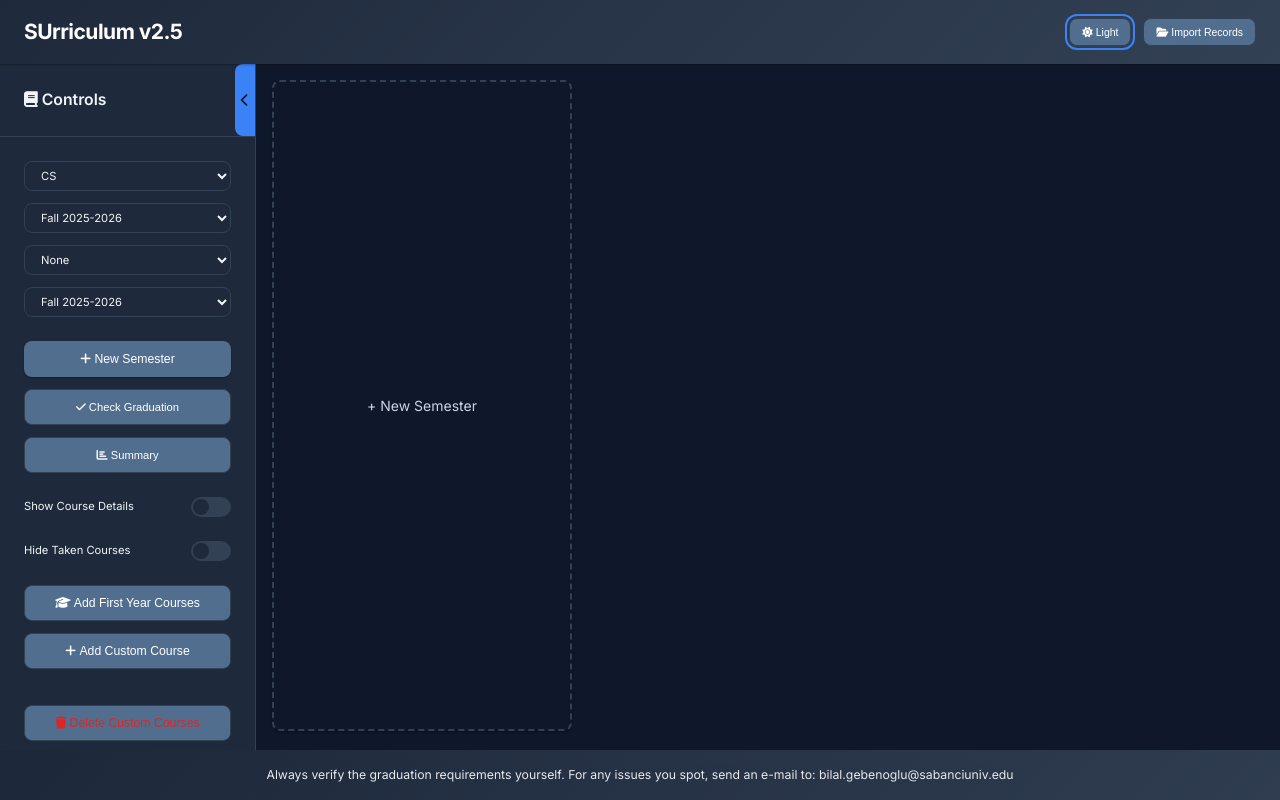
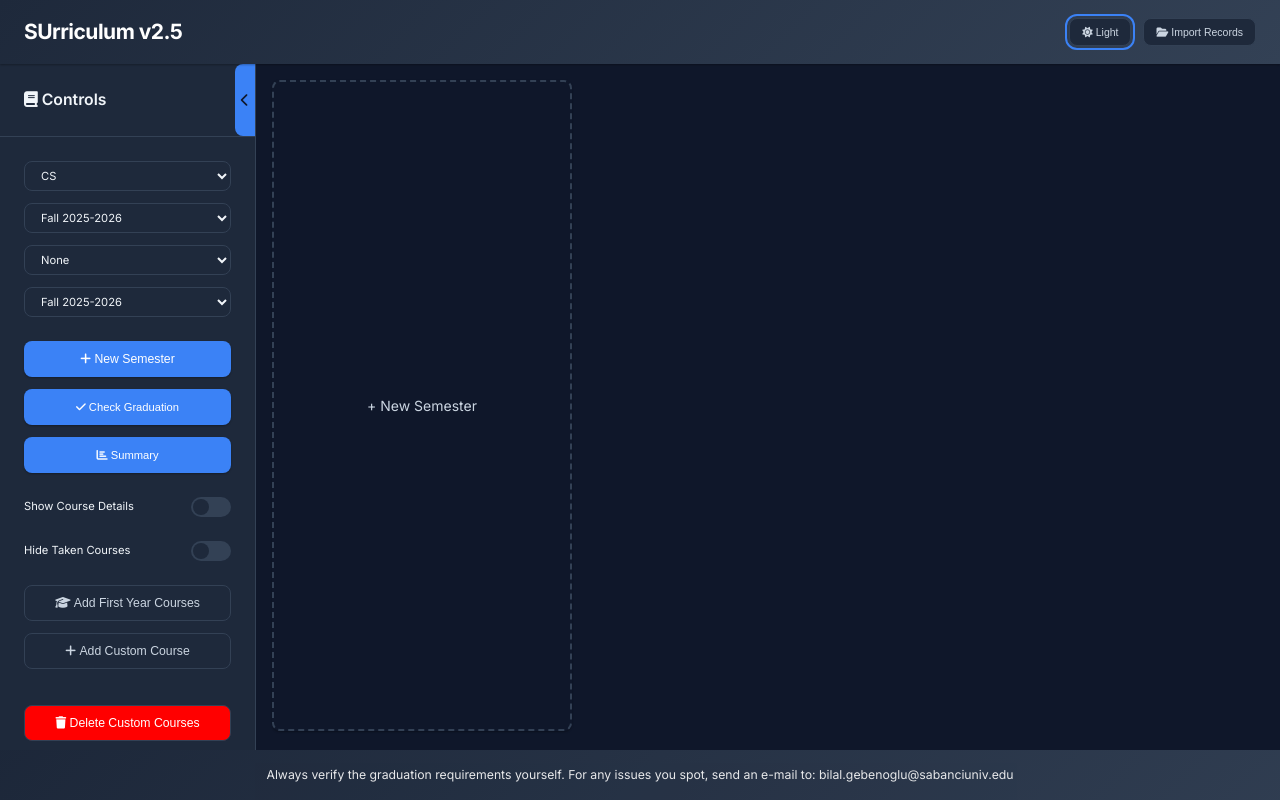
Before and after one commit to YagizEbil/surriculum, a plain HTML site: page index.html in a window 1280 px wide. Both pictures are taken after a click on the button "Dark". Drawn offline with nearby package versions, Linux system fonts and the light colour scheme.

Commit message:
UI color fixes

```diff
--- a/index.html
+++ b/index.html
@@ -152,10 +152,10 @@
                     </button>
 
                     <div class="control-row">
-                        <button class="btn btn-secondary check">
+                        <button class="btn btn-primary check">
                             <i class="fa-solid fa-check"></i>&nbsp;Check Graduation
                         </button>
-                        <button class="btn btn-secondary summary">
+                        <button class="btn btn-primary summary">
                             <i class="fa-solid fa-chart-bar"></i>&nbsp;Summary
                         </button>
                     </div>
@@ -191,10 +191,10 @@
                 </div>
 
                 <div class="control-group">
-                    <button class="btn btn-secondary deleteCustom" style="width: 100%; margin-bottom: 12px; color: #DC2626;">
+                    <button class="btn btn-secondary deleteCustom" style="width: 100%; margin-bottom: 12px; background-color: #DC2626;">
                         <i class="fa-solid fa-trash"></i>&nbsp;Delete Custom Courses
                     </button>
-                    <button class="btn btn-secondary resetLocal" style="width: 100%; color: #DC2626;">
+                    <button class="btn btn-secondary resetLocal" style="width: 100%; background-color: #DC2626;">
                         <i class="fa-solid fa-rotate-right"></i>&nbsp;Reset Local Data
                     </button>
                 </div>
--- a/main.js
+++ b/main.js
@@ -313,18 +313,18 @@ function SUrriculum(major_chosen_by_user) {
     document.addEventListener('mouseover', function(e){
         mouseover(e);
         if (e.target.classList.contains('btn'))
-        {e.target.style.backgroundColor = '#7a9dc9';}
+        {e.target.style.backgroundColor = '';}
         else if(e.target.parentNode.classList && e.target.parentNode.classList.contains('btn'))
-        {e.target.parentNode.style.backgroundColor = '#7a9dc9';}
+        {e.target.parentNode.style.backgroundColor = '';}
         else
         {
-            document.querySelectorAll('.btn').forEach( element => {element.style.backgroundColor = '#526e8f'});
+            document.querySelectorAll('.btn').forEach( element => {element.style.backgroundColor = ''});
         }
     })
     document.addEventListener('mouseout', function(e){
         mouseout(e);
         if (e.target.classList.contains('btn'))
-        {e.target.style.backgroundColor = '#526e8f';}
+        {e.target.style.backgroundColor = '';}
     })
 
     let dragged_item = null;
--- a/styles.css
+++ b/styles.css
@@ -40,6 +40,7 @@
     --accent: #10B981;
 
     --bg-main: #0F172A;
+    --test : #526e8f;
     --bg-card: #1E293B;
     --bg-surface: #334155;
     --bg-header: linear-gradient(135deg, #1E293B 0%, #334155 100%);
@@ -164,10 +165,9 @@ html, body {
     background: var(--primary-active);
     transform: translateY(0);
 }
-
 .btn-secondary {
     background: var(--bg-card);
-    color: white;
+    color: var(--text-secondary);
     border: 1px solid var(--border);
 }
 
@@ -1551,3 +1551,8 @@ input:focus, select:focus, button:focus {
     outline: 2px solid var(--primary);
     outline-offset: 2px;
 }
+
+.deleteCustom, .resetLocal {
+    background-color: red !important;
+    color: white !important;
+}
```
